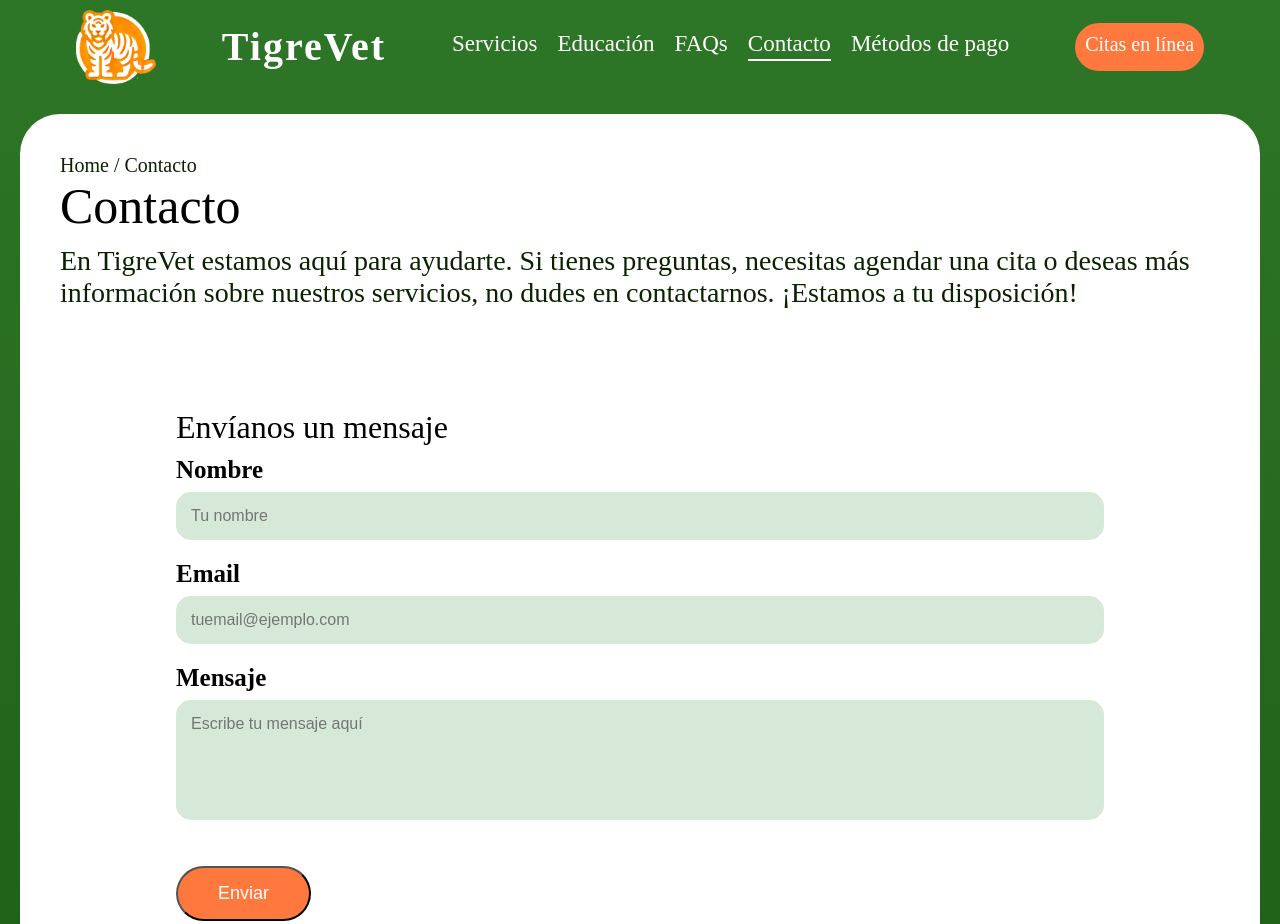
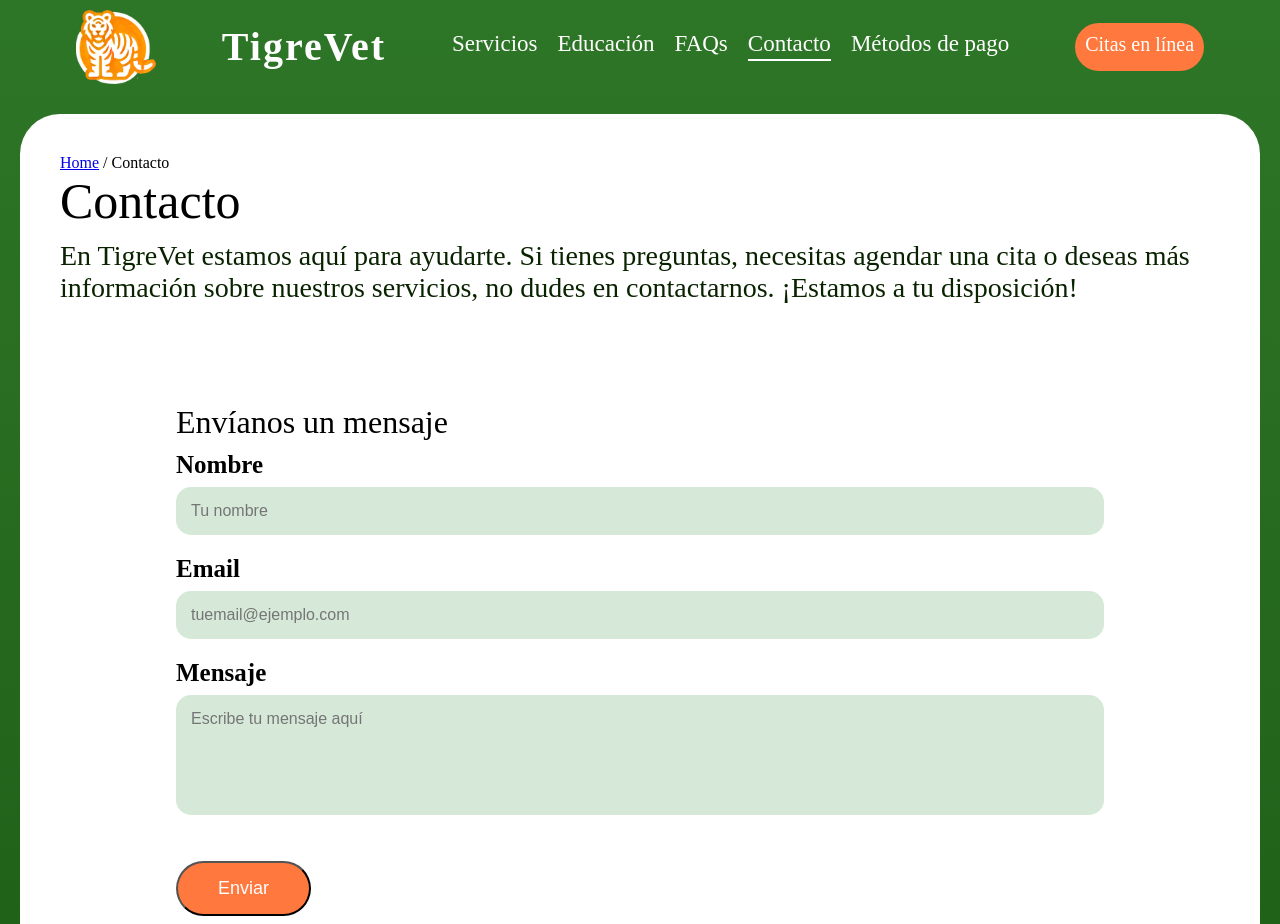
Before and after one commit to JuliSantamaria/Actividad-Grupal-UVA-3, a plain HTML site: page Contacto.html in a window 1280 px wide. Shown: the top 924 px of the page. Drawn offline with Linux system fonts and the light colour scheme; some packages are replaced by stand-ins of ours; a web font is replaced by a local one.

Commit message:
Update Contacto.html

```diff
--- a/Contacto.html
+++ b/Contacto.html
@@ -42,7 +42,10 @@
   </header>
 
   <main class="hero">
-    <p class="p1">Home / Contacto</p>
+    <div class="breadcrumbs">
+      <span><a href="index.html">Home</a></span> /
+      <span>Contacto</span>
+    </div>
     <h1>Contacto</h1>
     <p>En TigreVet estamos aquí para ayudarte. Si tienes preguntas, necesitas agendar una cita o deseas más información
       sobre nuestros servicios, no dudes en contactarnos. ¡Estamos a tu disposición!</p>
```
